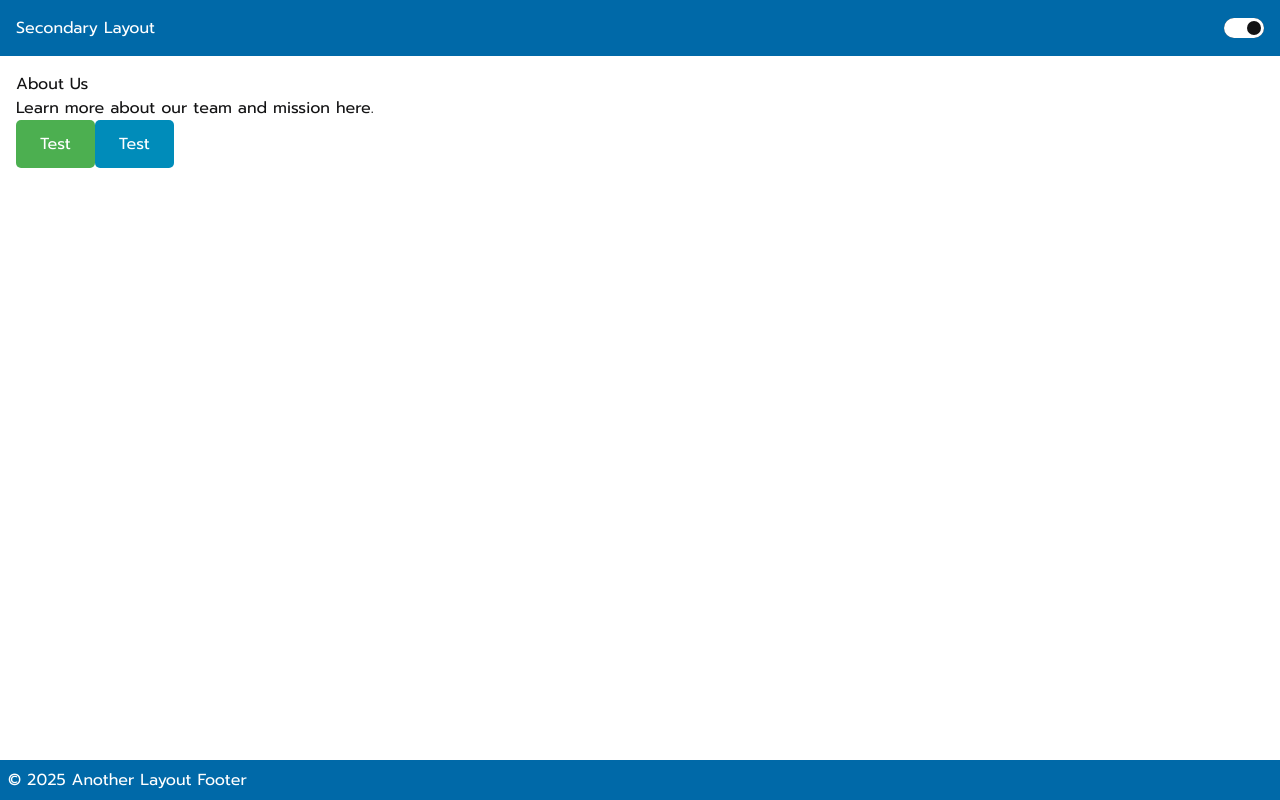
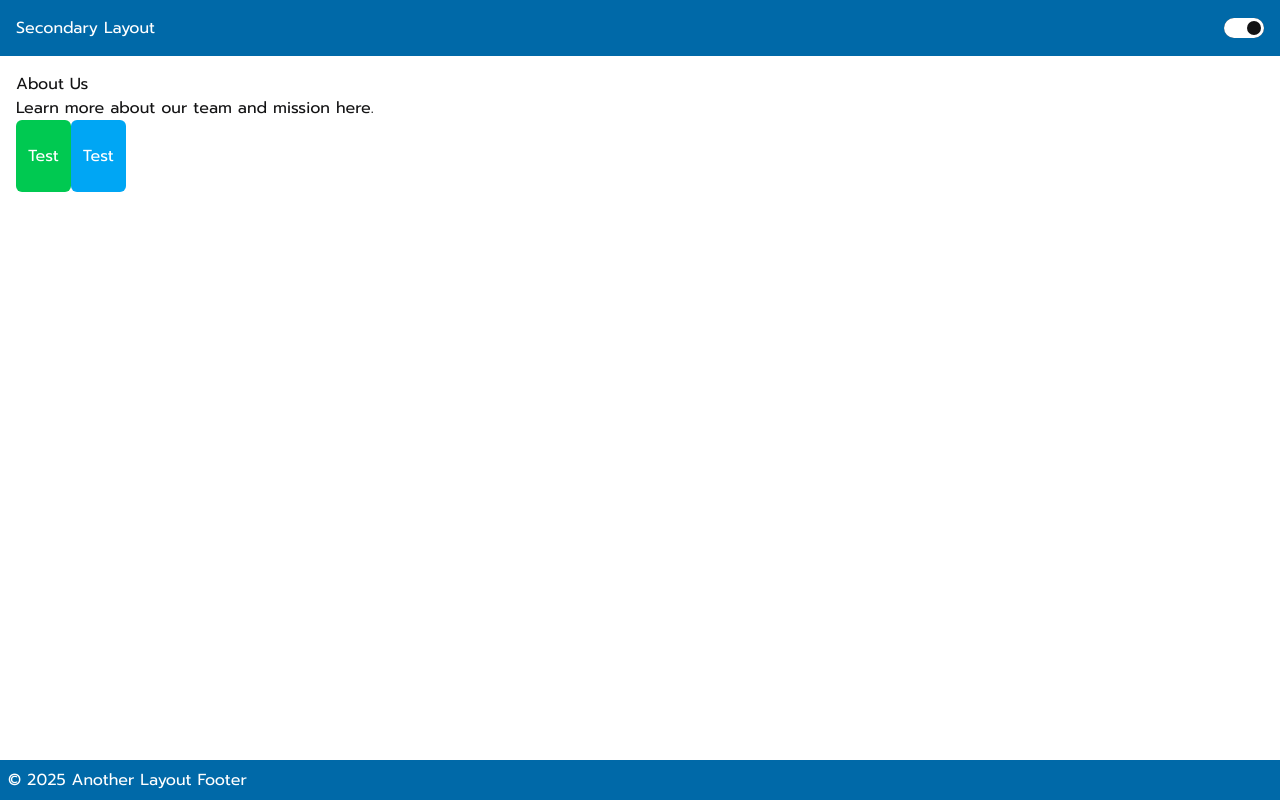
Before and after one commit to MoDangKa/react-with-vite, a React (Vite) app: page /about in a window 1280 px wide. Built offline with nearby package versions, Linux system fonts and the light colour scheme.

Commit message:
perf: update code

```diff
--- a/src/components/Button/Button.module.css
+++ b/src/components/Button/Button.module.css
@@ -1,35 +1,13 @@
-/* Base Button Styling */
+@reference "@/assets/styles/global.css";
+
 .button {
-  padding: 0.75rem 1.5rem;
-  font-size: 1rem;
-  border: none;
-  border-radius: 5px;
-  cursor: pointer;
-  transition: all 0.3s ease;
+  @apply px-3 py-6 border-0 rounded-md transition-all text-white cursor-pointer disabled:bg-slate-400! disabled:cursor-not-allowed;
+
+  &.primary {
+    @apply bg-green-500 hover:bg-green-600;
+  }
+
+  &.secondary {
+    @apply bg-sky-500 hover:bg-sky-600;
+  }
 }
-
-/* Primary Button */
-.primary {
-  background-color: #4caf50;
-  color: white;
-}
-
-.primary:hover {
-  background-color: #45a049;
-}
-
-/* Secondary Button */
-.secondary {
-  background-color: #008cba;
-  color: white;
-}
-
-.secondary:hover {
-  background-color: #007bb5;
-}
-
-/* Disabled Button */
-button:disabled {
-  background-color: #ccc;
-  cursor: not-allowed;
-}
```
